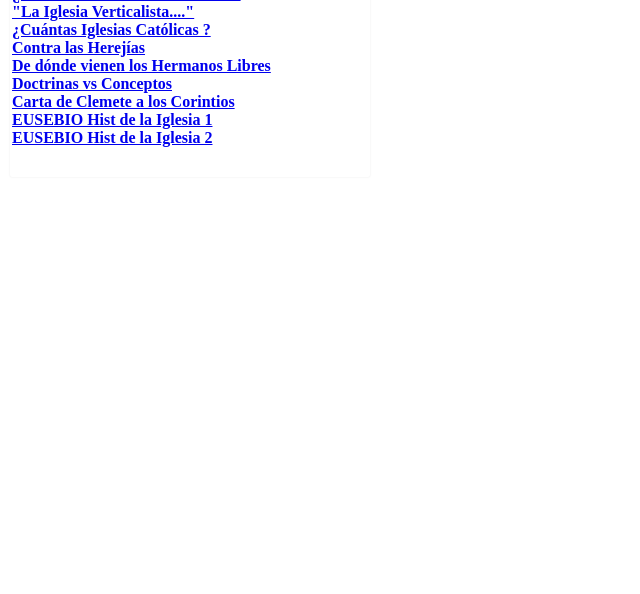
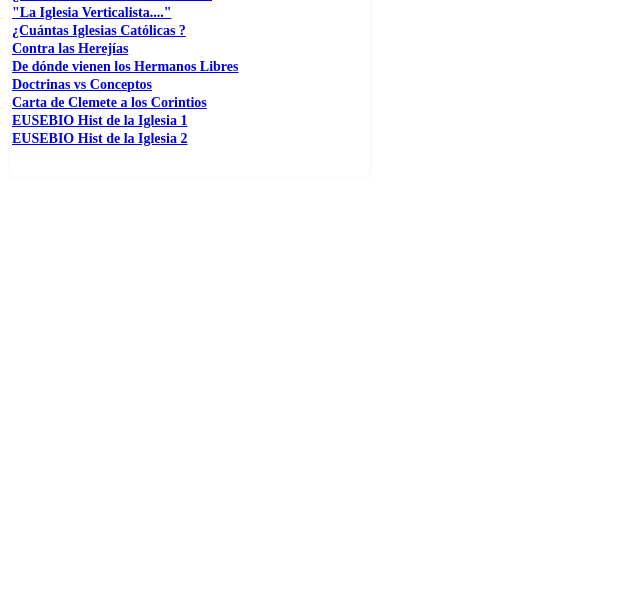
Before and after one commit to LaBibliaTeca/main, a plain HTML site: page index.html in a window 1280 px wide. Shown: the part 206-800 px from the top of the page, without its empty margins (0-640 px from the left). Drawn offline with Linux system fonts and the light colour scheme.

Commit message:
Update index.html

```diff
--- a/index.html
+++ b/index.html
@@ -48,7 +48,7 @@ Lista de Temas</p>
 
 <p>Toca el tema de tu agrado <br> Abre en pestaña nueva</p>
 	<p>
-	<span style="font-size:16px;">
+	<span style="font-size:14px;">
 	<a href="https://guarduino.github.io/Apostol-en-General/"target="_blank"><b><span style="color:#000000;">¿Qué es un Apóstol?<i>(Nuevo)</i></span></b></a><br />
 	<a href="https://guarduino.github.io/Pecado-ErraralBlanco/"target="_blank"><b>¿Es el Pecado Errar al Blanco?....</b></a><br />
 	<a href="https://guarduino.github.io/Iglesias-Ministeriales/"target="_blank"><b>"La Iglesia Verticalista...."</b></a><br />
```
